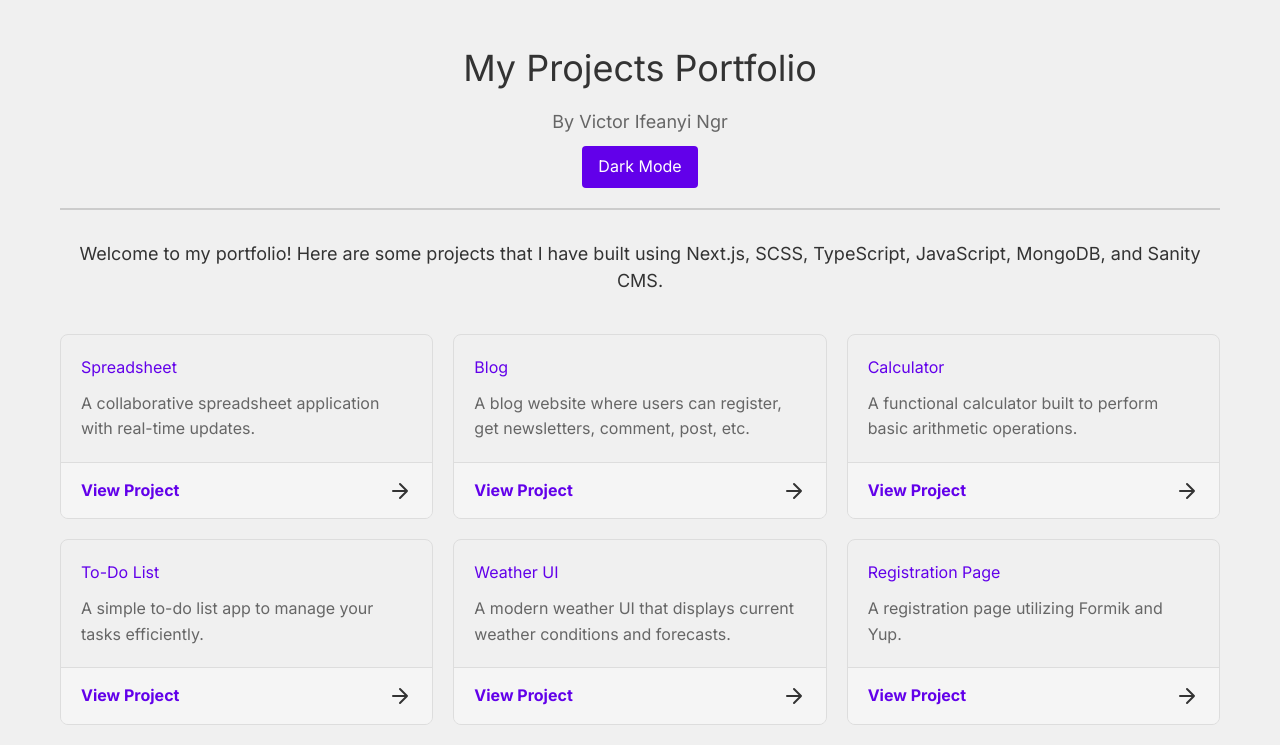
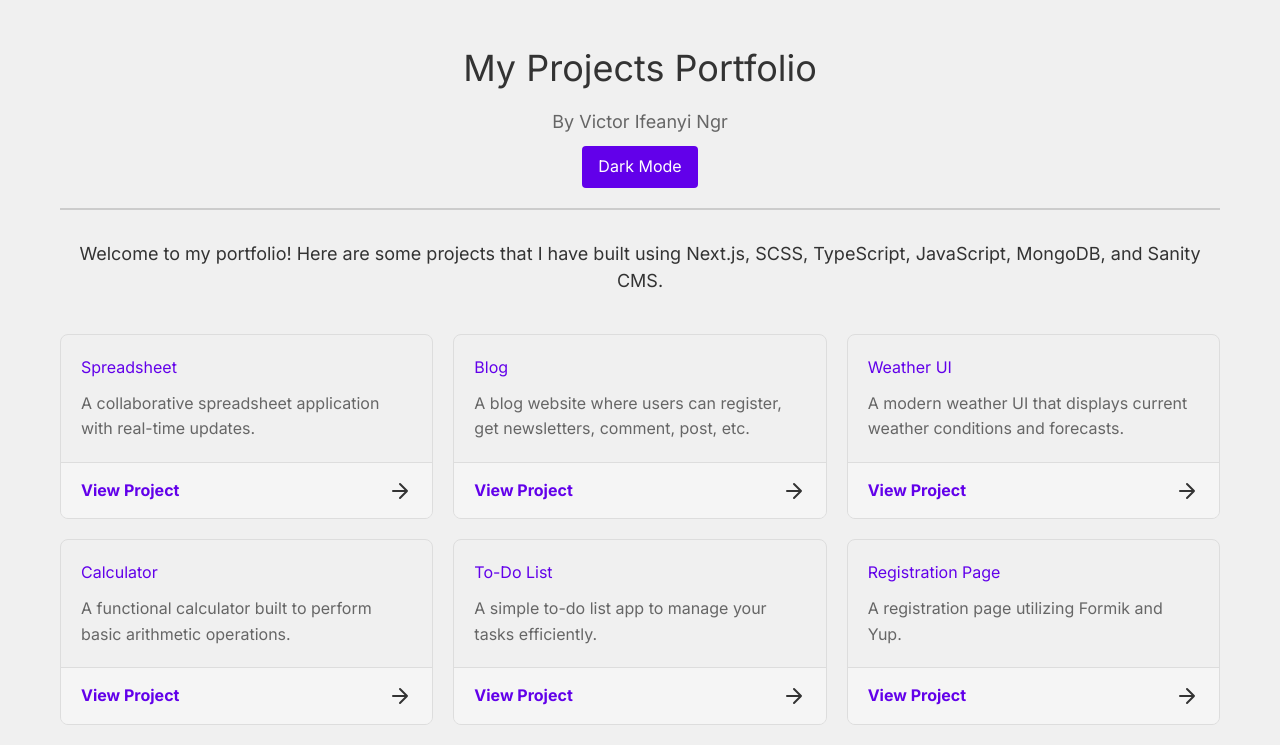
Before and after one commit to xllar/my-portfolio, a Next.js app: page / in a window 1280 px wide. Shown: the top 745 px of the page. Built offline with nearby package versions, Linux system fonts and the light colour scheme.

Commit message:
Update page.tsx

```diff
--- a/src/component/main/page.tsx
+++ b/src/component/main/page.tsx
@@ -21,6 +21,11 @@ export default function Main() {
       link: 'https://nexuseditorial.vercel.app/',
     },
     {
+      title: 'Weather UI',
+      description: 'A modern weather UI that displays current weather conditions and forecasts.',
+      link: './weatherUI',
+    },
+    {
       title: 'Calculator',
       description: 'A functional calculator built to perform basic arithmetic operations.',
       link: '/calculator',
@@ -29,11 +34,6 @@ export default function Main() {
       title: 'To-Do List',
       description: 'A simple to-do list app to manage your tasks efficiently.',
       link: '/Todo-List',
-    },
-    {
-      title: 'Weather UI',
-      description: 'A modern weather UI that displays current weather conditions and forecasts.',
-      link: './weatherUI',
     },
     {
       title: 'Registration Page',
```
